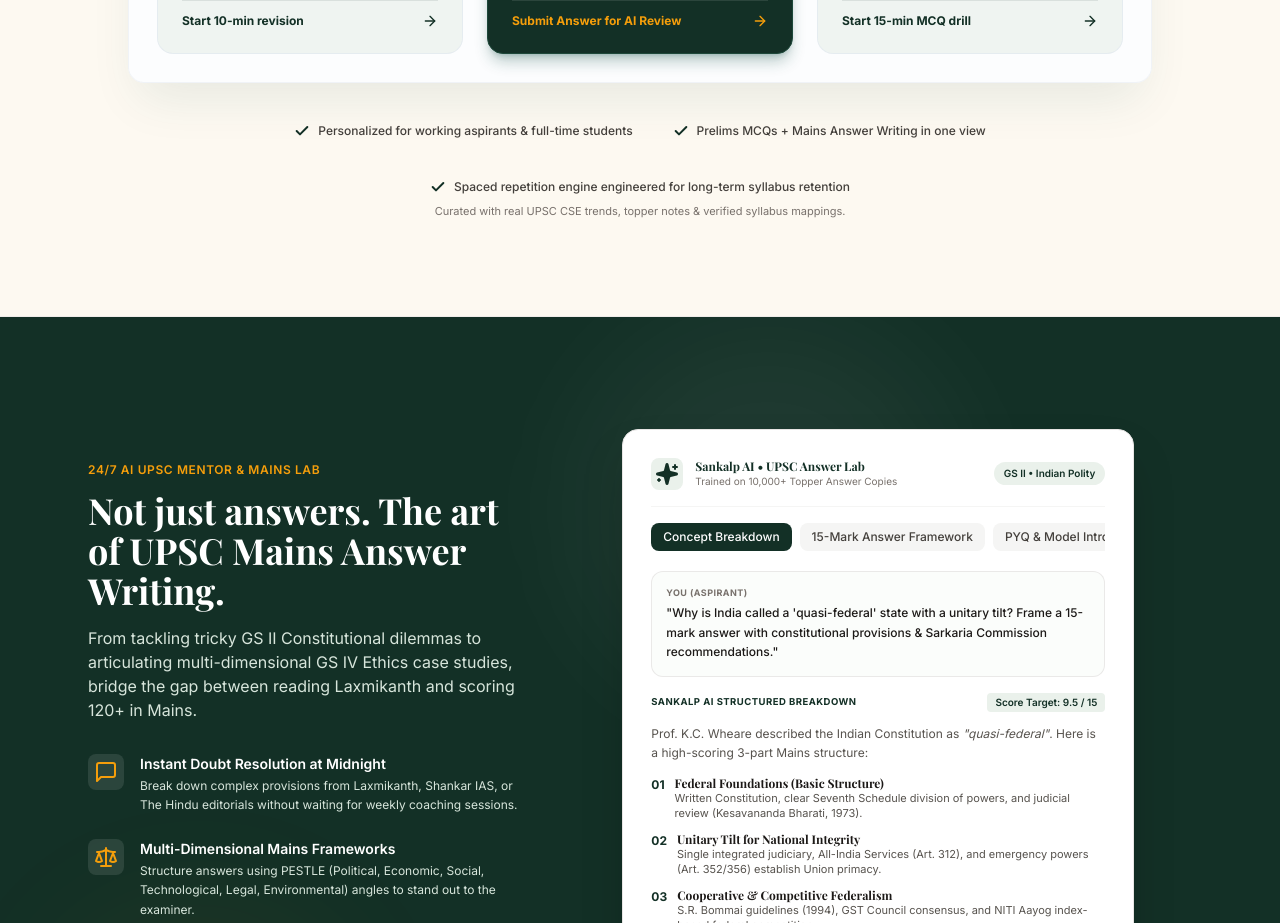
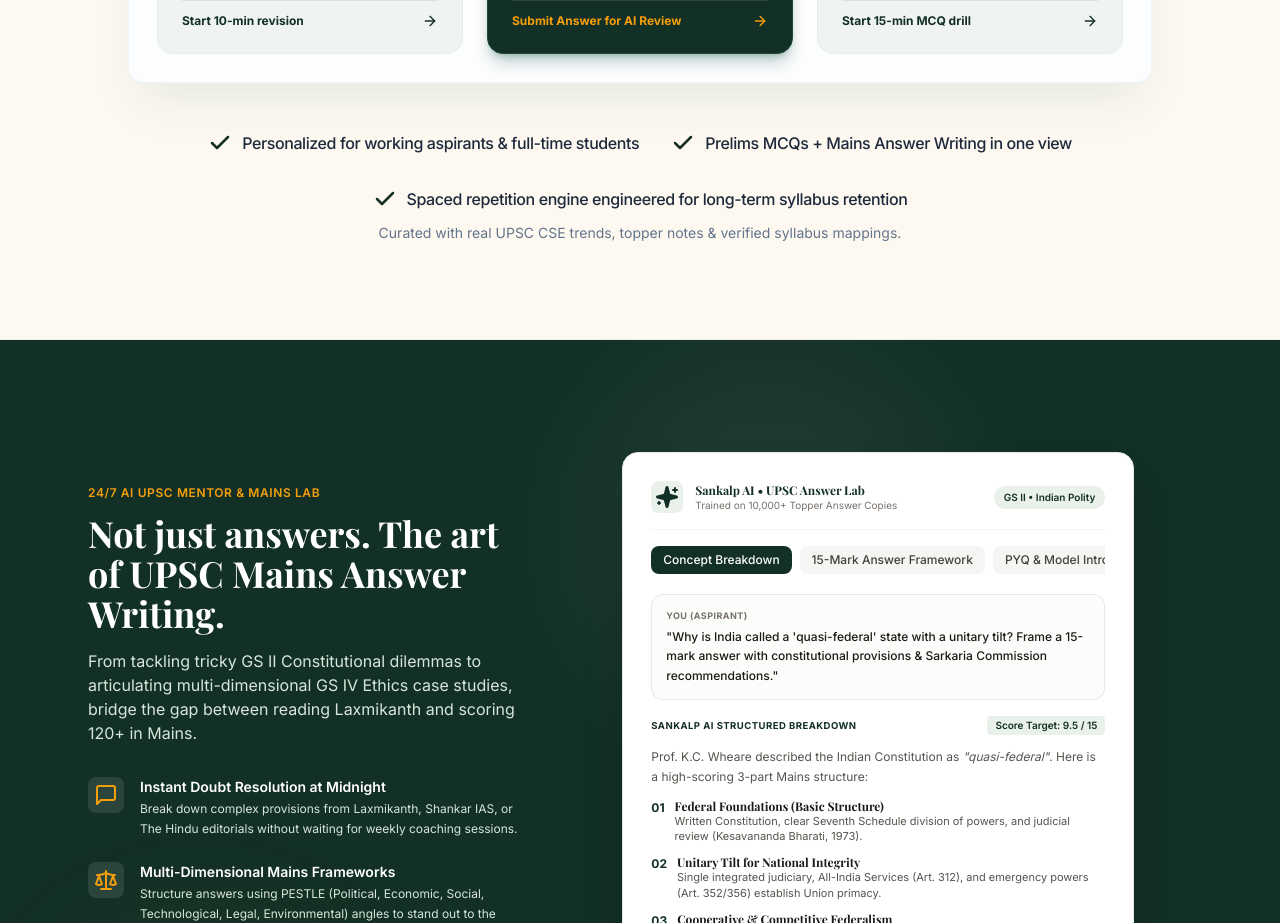
Before and after one commit to Farhaan-Coder/UPSC_WEBPAGE_UPDATED, a React (Vite) app: page / in a window 1280 px wide. Shown: the part 3460-4383 px from the top of the page. Built offline with nearby package versions, Linux system fonts and the light colour scheme; a web font is replaced by a local one.

Commit message:
feat: refine feature highlights section with modern sans-serif typography, teal checkmarks, and polished subtext styling

```diff
--- a/src/components/DashboardPreview.jsx
+++ b/src/components/DashboardPreview.jsx
@@ -383,22 +383,28 @@
       </div>
 
         {/* Feature Highlights */}
-        <div className="flex flex-wrap items-center justify-center gap-6 sm:gap-10 text-xs font-medium text-stone-700 mt-10 mb-2">
-          <div className="flex items-center gap-2">
-            <Check className="w-4 h-4 text-[#133026] stroke-[3]" />
-            <span>Personalized for working aspirants & full-time students</span>
+        <div className="flex flex-wrap items-center justify-center gap-6 sm:gap-8 mt-12 mb-3">
+          <div className="flex items-center gap-2.5">
+            <Check className="w-4.5 h-4.5 text-[#133026] stroke-[2.5] shrink-0" />
+            <span className="font-sans font-medium text-[15px] sm:text-base text-slate-800 tracking-tight">
+              Personalized for working aspirants & full-time students
+            </span>
           </div>
-          <div className="flex items-center gap-2">
-            <Check className="w-4 h-4 text-[#133026] stroke-[3]" />
-            <span>Prelims MCQs + Mains Answer Writing in one view</span>
+          <div className="flex items-center gap-2.5">
+            <Check className="w-4.5 h-4.5 text-[#133026] stroke-[2.5] shrink-0" />
+            <span className="font-sans font-medium text-[15px] sm:text-base text-slate-800 tracking-tight">
+              Prelims MCQs + Mains Answer Writing in one view
+            </span>
           </div>
-          <div className="flex items-center gap-2">
-            <Check className="w-4 h-4 text-[#133026] stroke-[3]" />
-            <span>Spaced repetition engine engineered for long-term syllabus retention</span>
+          <div className="flex items-center gap-2.5">
+            <Check className="w-4.5 h-4.5 text-[#133026] stroke-[2.5] shrink-0" />
+            <span className="font-sans font-medium text-[15px] sm:text-base text-slate-800 tracking-tight">
+              Spaced repetition engine engineered for long-term syllabus retention
+            </span>
           </div>
         </div>
 
-        <div className="text-center text-[11px] text-stone-500 font-normal">
+        <div className="text-sm text-slate-500 mt-2 text-center font-normal">
           Curated with real UPSC CSE trends, topper notes & verified syllabus mappings.
         </div>
 
```
